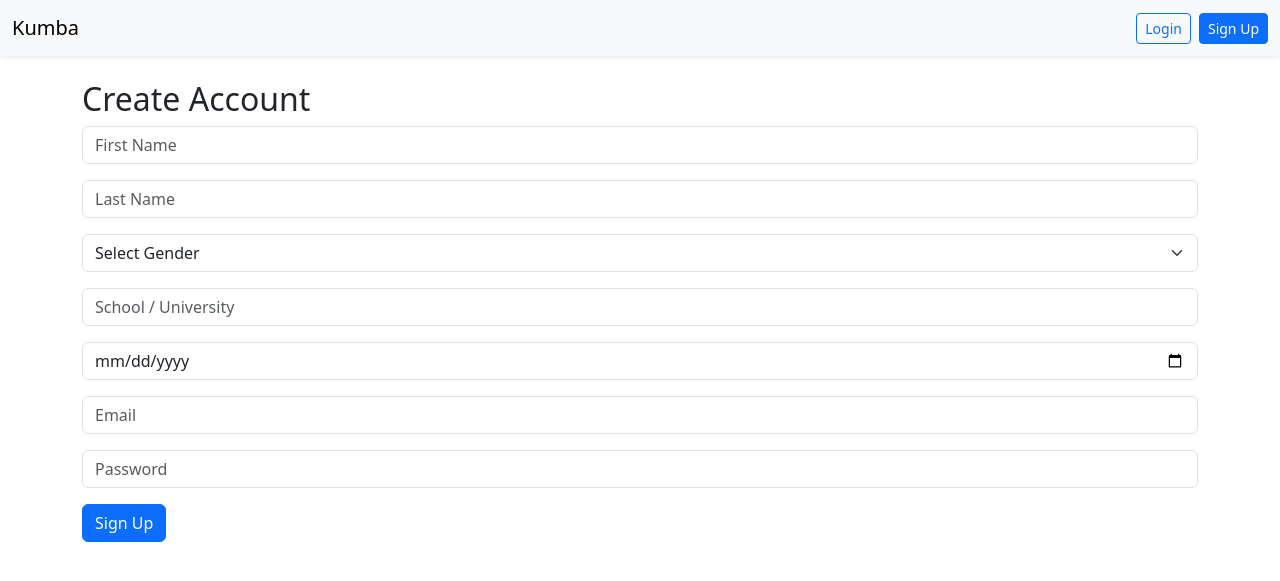
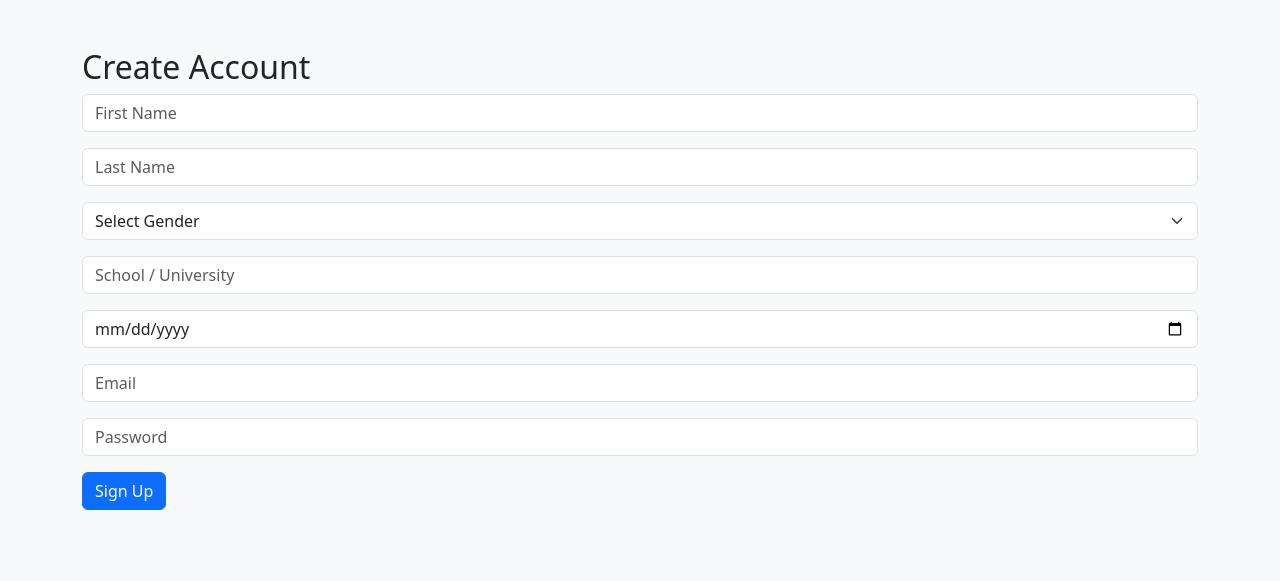
Before and after one commit to JCorneilleN/Kumba-web, a Django app: template kumba-dev/core/templates/core/signup.html in a window 1280 px wide. Shown: the top 581 px of the page. Run offline with Django 5.2, Linux system fonts and the light colour scheme; the template is opened without the code that fills it, so the values that code supplies are empty; parts of the project's set-up code (start-up, migrations or seed data) failed here and were passed over.

Commit message:
Added more files

```diff
--- a/kumba-dev/core/templates/core/base.html
+++ b/kumba-dev/core/templates/core/base.html
@@ -4,31 +4,11 @@
   <meta charset="UTF-8">
   <title>Kumba</title>
   <meta name="viewport" content="width=device-width, initial-scale=1">
-    <!-- Bootstrap 5 CDN -->
   <link href="https://cdn.jsdelivr.net/npm/bootstrap@5.3.2/dist/css/bootstrap.min.css" rel="stylesheet">
 </head>
-<body>
-    <nav class="navbar navbar-expand-lg navbar-light bg-light shadow-sm">
-        <div class="container-fluid">
-          <a class="navbar-brand" href="/">Kumba</a>
-
-          <div class="d-flex">
-            {% if request.session.firebase_user %}
-              <a href="/logout/" class="btn btn-outline-danger btn-sm">Logout</a>
-            {% else %}
-              <a href="/login/" class="btn btn-outline-primary btn-sm me-2">Login</a>
-              <a href="/signup/" class="btn btn-primary btn-sm">Sign Up</a>
-            {% endif %}
-          </div>
-        </div>
-      </nav>
-
-
-    <div class="container mt-4">
+<body class="bg-light">
+  <div class="container my-5">
     {% block content %}{% endblock %}
   </div>
-
-    <!-- Bootstrap JS -->
-    <script src="https://cdn.jsdelivr.net/npm/bootstrap@5.3.2/dist/js/bootstrap.bundle.min.js"></script>
 </body>
 </html>
--- a/kumba-dev/core/urls.py
+++ b/kumba-dev/core/urls.py
@@ -1,14 +1,13 @@
 from django.urls import path
 from .views import home, test_firestore, signup, login_view, logout_view,post_ride
+from . import views
 
 
 urlpatterns = [
-    path('', home, name='home'),
-    path('test/', test_firestore, name='test'),
-    path('signup/', signup, name='signup'),
-    path('login/', login_view, name='login'),
-    path('logout/', logout_view, name='logout'),
+    path('', views.login_view, name='login'),  # default landing page
+    path('signup/', views.signup, name='signup'),
+    path('verify/', views.verify_code, name='verify_code'),
+    path('home/', views.home, name='home'),
+    path('logout/', views.logout_view, name='logout'),
+    path('reset-password/', views.reset_password, name='reset_password'),
 ]
-urlpatterns += [
-    path('post/', post_ride, name='post_ride'),
-]
--- a/kumba-dev/core/views.py
+++ b/kumba-dev/core/views.py
@@ -16,7 +16,6 @@ def load_colleges():
         reader = csv.DictReader(f)
         print("HEADERS:", reader.fieldnames)  # optional: to verify
         return sorted(set(row["LocationName"] for row in reader if row.get("LocationName")))
-
 
 
 
@@ -107,6 +106,8 @@ def signup(request):
         return redirect("login")
 
     print("COLLEGES:", colleges[:5])  # Print first 5 colleges to confirm it's loading
+    print("FIREBASE SIGNUP RESPONSE:", data)
+
 
 
     return render(request, "core/signup.html", {"colleges": colleges})
```
Also changed, not shown: kumba-dev/core/templates/core/login.html (+11 -14 lines), kumba-dev/core/static/core/logo.png (added). Lines whose indentation alone changed are shown as unchanged.
